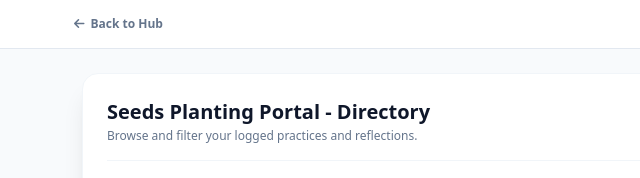
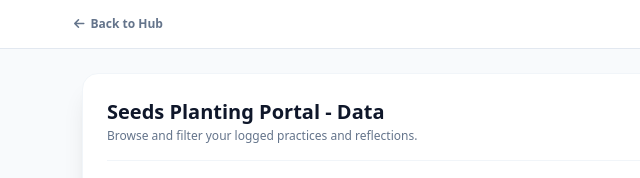
Before and after one commit to lesterlee248/Seeds-Practice, a plain HTML site: page view.html in a window 1280 px wide. Shown: the top 178 px of the page, 70-710 px from the left. Drawn offline with nearby package versions, Linux system fonts and the light colour scheme; no server answers.

Commit message:
Update view.html

```diff
--- a/view.html
+++ b/view.html
@@ -30,7 +30,7 @@
         <div class="bg-white rounded-2xl shadow-xl border border-slate-100 p-5 sm:p-6">
             <div class="flex flex-col sm:flex-row sm:items-center sm:justify-between mb-5 pb-4 border-b border-slate-100 gap-4">
                 <div>
-                    <h2 class="text-xl font-bold text-slate-900">Seeds Planting Portal - Directory</h2>
+                    <h2 class="text-xl font-bold text-slate-900">Seeds Planting Portal - Data</h2>
                     <p class="text-xs text-slate-500 mt-0.5">Browse and filter your logged practices and reflections.</p>
                 </div>
                 <div class="flex items-center justify-end gap-2 w-full sm:w-auto">
```
